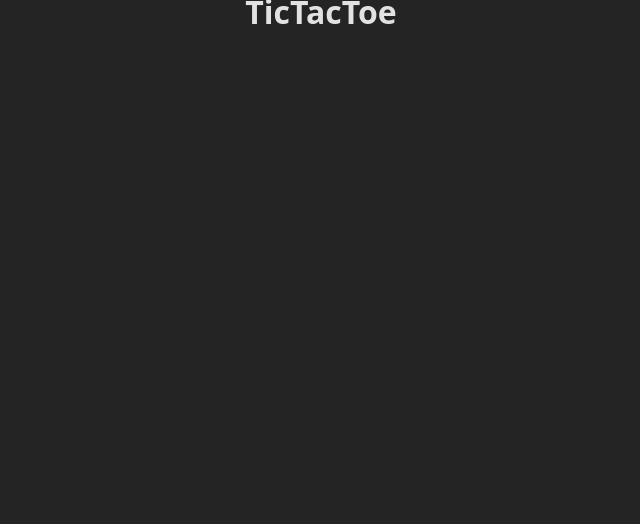
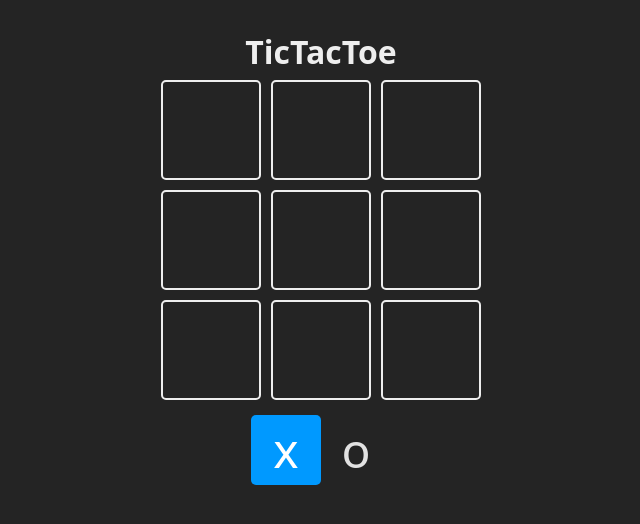
Before and after one commit to eub1/aprendiendo-react, a React (Vite) app in the folder projects/02-tic-tac-toe/: page / in a window 1280 px wide. Shown: the top 524 px of the page, without its empty margins (319-959 px from the left). Built offline with nearby package versions, Linux system fonts and the light colour scheme.

Commit message:
prettier jsx

```diff
--- a/projects/02-tic-tac-toe/src/App.jsx
+++ b/projects/02-tic-tac-toe/src/App.jsx
@@ -1,11 +1,107 @@
+import { useState } from "react";
 
+const TURNS = {
+	X: "x",
+	O: "o"
+};
+
+const Square = ({ children, isSelected, updateBoard, index }) => {
+	const className = `square ${isSelected ? "is-selected" : ""}`;
+
+	const handleClick = () => {
+		updateBoard(index);
+	};
+	return (
+		<div className={className} onClick={handleClick}>
+			{children}
+		</div>
+	);
+};
+
+const WINNER_COMBOS = [
+	[0, 1, 2],
+	[3, 4, 5],
+	[6, 7, 8],
+	[0, 3, 6],
+	[1, 4, 7],
+	[2, 5, 8],
+	[0, 4, 8],
+	[2, 4, 6]
+];
 
 function App() {
+	// necesitamos un estado para guardar cuando el usuario hace click en cada posicion
+	const [board, setBoard] = useState(Array(9).fill(null));
+	console.log("board", board);
 
+	// necesito saber de quien es el turno, para cada vez que juegue, evaluar si gano o no
+	// El turno lo empieza la x. (estado inicial)
+	const [turn, setTurn] = useState(TURNS.X);
 
-  return (
-    <h1>TicTacToe</h1>
-  )
+	// para saber cuando hay un ganador
+	const [winner, setWinner] = useState(null); // null -> no hay ganador ; false -> empate
+
+	const checkWinner = (boardToCheck) => {
+		for (const combo of WINNER_COMBOS) {
+			// revisamos todas las combinaciones ganadoras
+			// para ver si x u o gano
+			const [a, b, c] = combo; // recuperar lo que hay en las posiciones de combo
+			if (
+				boardToCheck[a] &&
+				boardToCheck[a] === boardToCheck[b] &&
+				boardToCheck[a] === boardToCheck[c]
+			) {
+				return boardToCheck[a];
+			}
+		}
+		// Si no hay ganador.
+		return null;
+	};
+
+	const updateBoard = (index) => {
+		// para evitar sobreescribir - no actualiza la posicion si:
+		// ya tiene algo
+		// ya hay un ganador, no seguimos jugando
+		if (board[index] || winner) return;
+
+		// cuando el usuario hace click,le pasamos el indice, para saber en cual ha hecho click y asi actualizar el board con esa info
+		const newBoard = [...board];
+		// en esa posicion, ha guardado el turno
+		// NUNCA mutar las props ni los estados, por eso lo copia y usa la variable new...
+		// no hacerlo puede dar discrepancias en el renderizado, por eso es importante que los datos sean nuevos.
+		newBoard[index] = turn;
+		setBoard(newBoard);
+
+		const newTurn = turn === TURNS.X ? TURNS.O : TURNS.X;
+		setTurn(newTurn);
+
+		// chequear si hay ganador
+		const newWinner = checkWinner(newBoard);
+		// si hay ganador, renderizar el componente, para poder verlo
+		if (newWinner) {
+			setWinner(newWinner); // la acutalizacion de los estados en React, son asincronos. Por eso primero sale el alert, y despues se completa la x
+			alert(`El ganador es ${newWinner}`);
+		}
+	};
+
+	return (
+		<main className="board">
+			<h1>TicTacToe</h1>
+			<section className="game">
+				{board.map((_, index) => {
+					return (
+						<Square key={index} index={index} updateBoard={updateBoard}>
+							{board[index]}
+						</Square>
+					);
+				})}
+			</section>
+			<section className="turn">
+				<Square isSelected={turn === TURNS.X}>{TURNS.X}</Square>
+				<Square isSelected={turn === TURNS.O}>{TURNS.O}</Square>
+			</section>
+		</main>
+	);
 }
 
-export default App
+export default App;
```
